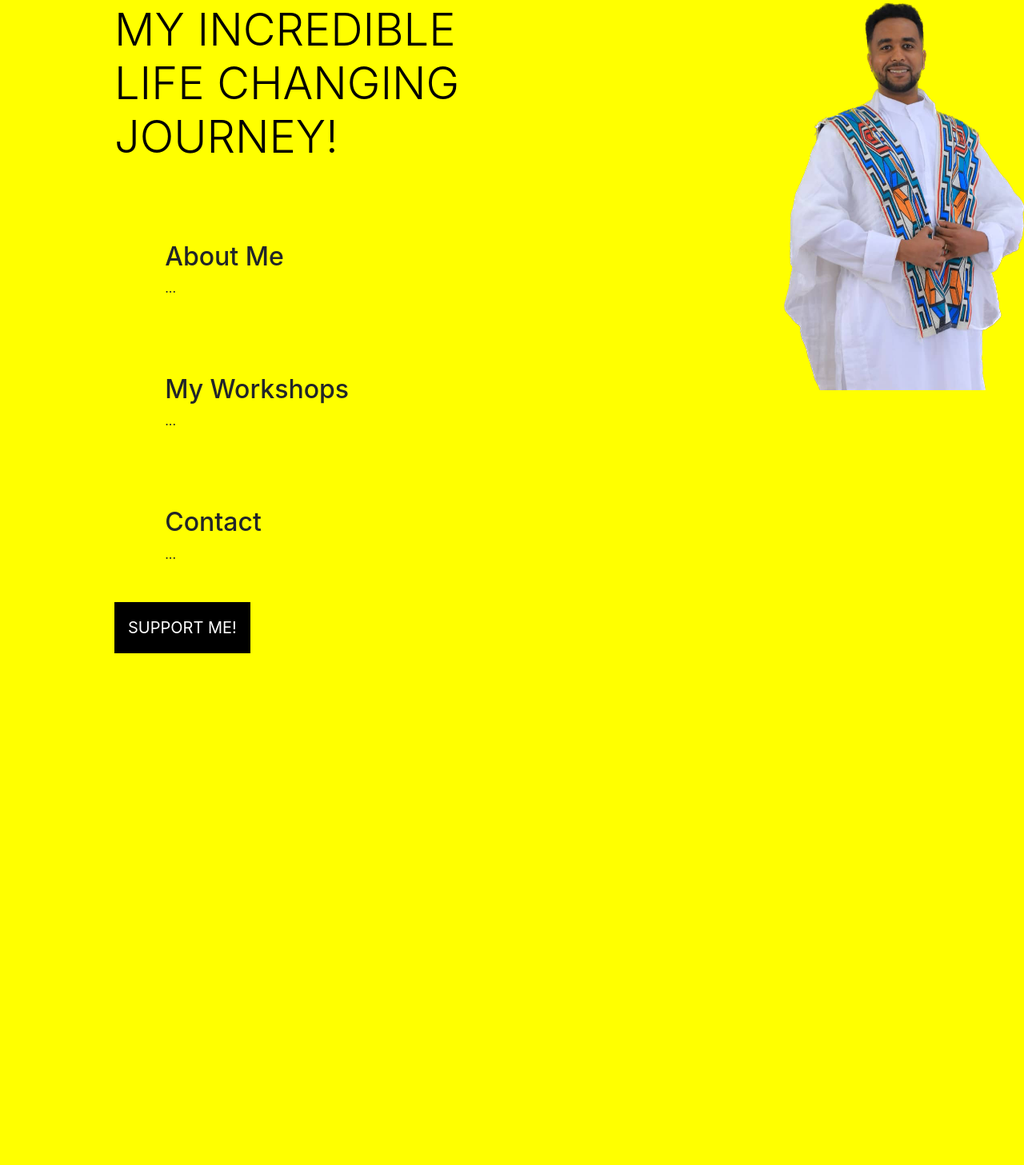
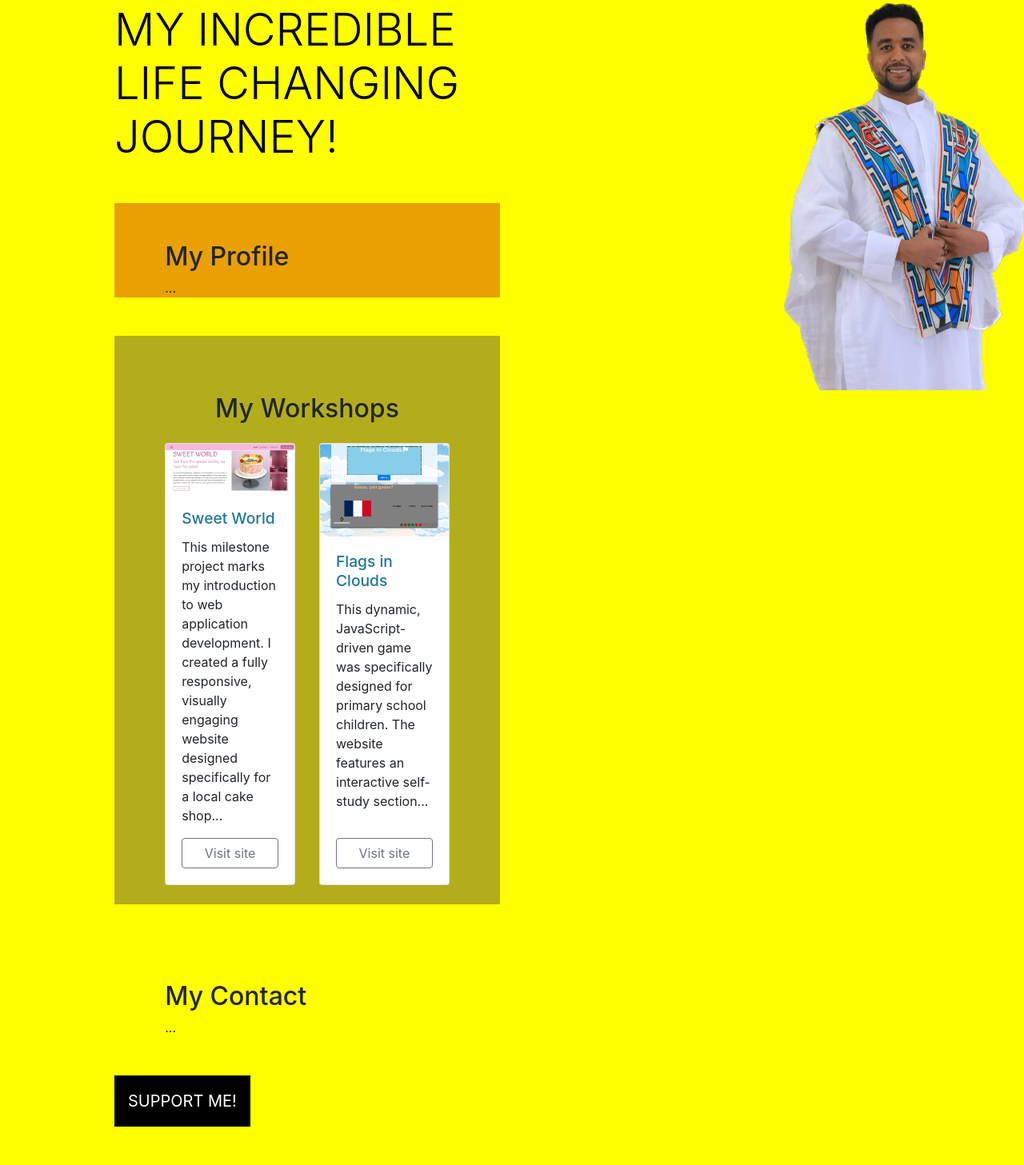
Before and after one commit to abi19x/my_journey, a Django app: page / in a window 1280 px wide. Shown: the part 96-1553 px from the top of the page at 80% size. Before the commit the page ends 913 px from the top, so only its background shows below. Run offline with Django 5.2, Linux system fonts and the light colour scheme; some libraries are stand-ins or nearby versions.

Commit message:
two cards added to my workshop section

```diff
--- a/home/templates/home/index.html
+++ b/home/templates/home/index.html
@@ -8,23 +8,54 @@
         My Incredible Life Changing Journey!
       </h1>
 
-      <section id="about" class="pt-5 mt-5">
+      <section id="profile" class="pt-5 mt-5">
         <div class="container">
-          <h2>About Me</h2>
+          <h2>My Profile</h2>
           <p>...</p>
         </div>
       </section>
 
-      <section id="workshop" class="pt-5 mt-5">
-        <div class="container">
-          <h2>My Workshops</h2>
-          <p>...</p>
+      <!-- My workshop section starts here -->
+<section id="workshop" class="pt-5 mt-5">
+  <div class="container text-center my-4">
+    <h2 class="display-5">My Workshops</h2>
+  </div>
+
+  <div class="container">
+    <div class="row">
+
+      <!-- Sweet World card -->
+      <div class="col-12 col-lg-6 mb-4">
+        <div class="card h-100 sharp-corners">
+          <img src="/media/milestone_project_1.jpg" class="card-img-top" alt="My first milestone project, Sweet World">
+          <div class="card-body d-flex flex-column">
+            <h3 class="card-title">Sweet World</h3>
+            <p class="card-text">This milestone project marks my introduction to web application development. I created a fully responsive, visually engaging website designed specifically for a local cake shop...</p>
+            <a href="https://abi19x.github.io/sweet-world/" target="_blank" class="btn btn-outline-secondary mt-auto">Visit site</a>
+          </div>
         </div>
-      </section>
+      </div>
+
+      <!-- Flags in Clouds card -->
+      <div class="col-12 col-lg-6 mb-4">
+        <div class="card h-100 sharp-corners">
+          <img src="/media/milestone_project_2.jpg" class="card-img-top" alt="My second milestone project, Flags in Clouds">
+          <div class="card-body d-flex flex-column">
+            <h3 class="card-title">Flags in Clouds</h3>
+            <p class="card-text">This dynamic, JavaScript-driven game was specifically designed for primary school children. The website features an interactive self-study section...</p>
+            <a href="https://abi19x.github.io/Flags-in-Clouds/" target="_blank" class="btn btn-outline-secondary mt-auto">Visit site</a>
+          </div>
+        </div>
+      </div>
+
+    </div>
+  </div>
+</section>
+
 
       <section id="contact" class="pt-5 mt-5">
         <div class="container">
-          <h2>Contact</h2>
+          <h2>My Contact</h2>
           <p>...</p>
         </div>
       </section>
--- a/static/css/base.css
+++ b/static/css/base.css
@@ -63,7 +63,29 @@ body {
   border-bottom: 2px solid #0056b3;
 }
 
+/* Profile section */
+#profile {
+    background-color: rgb(234, 160, 1);
+}
 
+/* Workshop section */
+#workshop {
+    background-color: #b3ad1c; /* light grey */
+
+}
+#workshop .card-title {
+    color: #1f7798; /* mid-blue */
+    font-size: 1.2rem;
+
+}
+
+#workshop .btn:hover {
+    background-color:  #1f7798; /* mid-blue */
+}
+
+#workshop .card-text {
+    min-height: 120px;
+}
 
 
 .btn-black {
--- a/templates/base.html
+++ b/templates/base.html
@@ -53,7 +53,7 @@
       <ul class="navbar-nav ml-auto">
         <!-- Links -->
         <li class="nav-item">
-          <a class="nav-link" href="#about">My Profile</a>
+          <a class="nav-link" href="#profile">My Profile</a>
         </li>
         <li class="nav-item">
           <a class="nav-link" href="#workshop">My Workshops</a>
```
